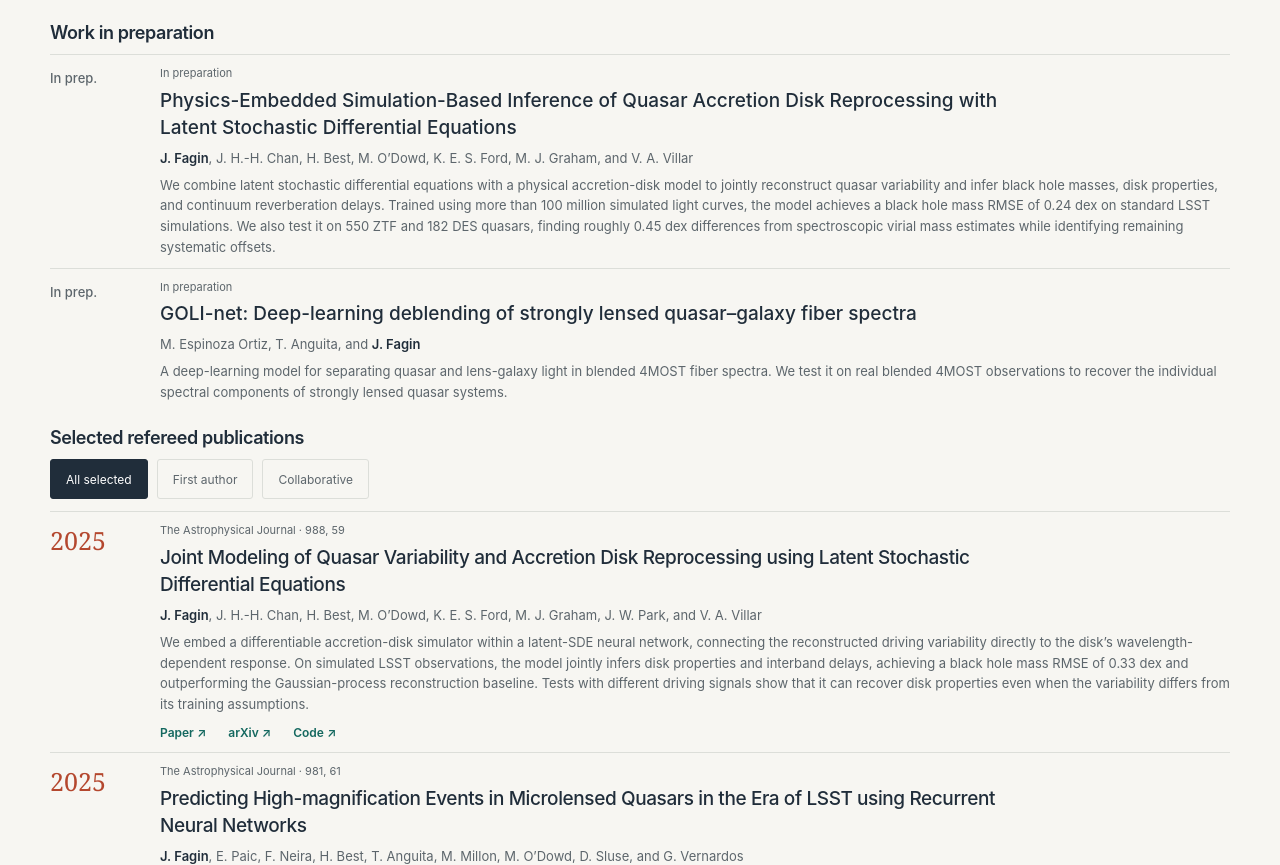
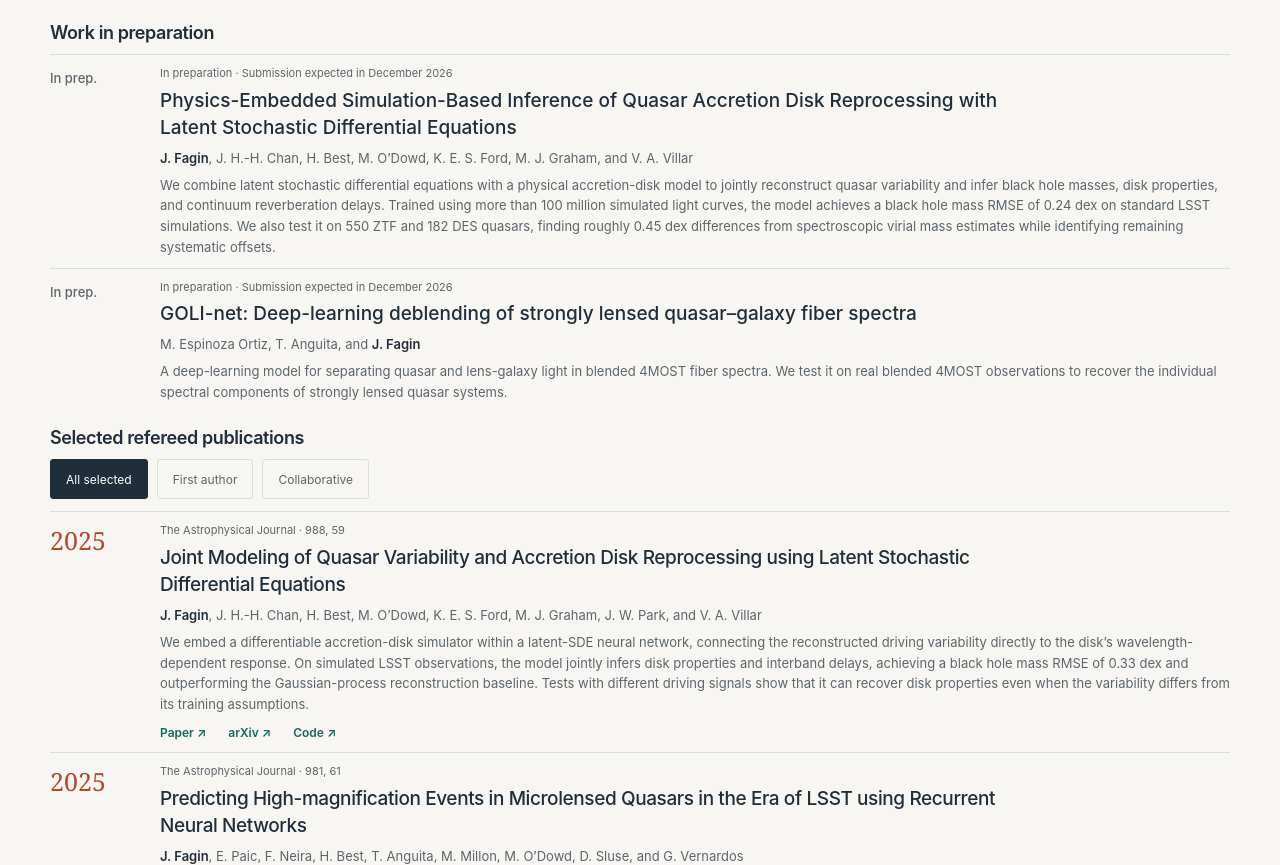
Before and after one commit to JFagin/JFagin.github.io, a plain HTML site: page index.html in a window 1280 px wide. Shown: the part 8590-9455 px from the top of the page. Drawn offline with Linux system fonts and the light colour scheme.

Commit message:
Update expected submission dates for manuscripts in preparation

```diff
--- a/index.html
+++ b/index.html
@@ -352,10 +352,10 @@
         <h3>Work in preparation</h3>
         <ol class="publication-list">
           <li>
-            <div class="publication-year undated">In prep.</div><article><p class="publication-venue">In preparation</p><h4>Physics-Embedded Simulation-Based Inference of Quasar Accretion Disk Reprocessing with Latent Stochastic Differential Equations</h4><p class="publication-authors"><strong>J. Fagin</strong>, J. H.-H. Chan, H. Best, M. O’Dowd, K. E. S. Ford, M. J. Graham, and V. A. Villar</p><p>We combine latent stochastic differential equations with a physical accretion-disk model to jointly reconstruct quasar variability and infer black hole masses, disk properties, and continuum reverberation delays. Trained using more than 100 million simulated light curves, the model achieves a black hole mass RMSE of 0.24 dex on standard LSST simulations. We also test it on 550 ZTF and 182 DES quasars, finding roughly 0.45 dex differences from spectroscopic virial mass estimates while identifying remaining systematic offsets.</p></article>
+            <div class="publication-year undated">In prep.</div><article><p class="publication-venue">In preparation · Submission expected in December 2026</p><h4>Physics-Embedded Simulation-Based Inference of Quasar Accretion Disk Reprocessing with Latent Stochastic Differential Equations</h4><p class="publication-authors"><strong>J. Fagin</strong>, J. H.-H. Chan, H. Best, M. O’Dowd, K. E. S. Ford, M. J. Graham, and V. A. Villar</p><p>We combine latent stochastic differential equations with a physical accretion-disk model to jointly reconstruct quasar variability and infer black hole masses, disk properties, and continuum reverberation delays. Trained using more than 100 million simulated light curves, the model achieves a black hole mass RMSE of 0.24 dex on standard LSST simulations. We also test it on 550 ZTF and 182 DES quasars, finding roughly 0.45 dex differences from spectroscopic virial mass estimates while identifying remaining systematic offsets.</p></article>
           </li>
           <li>
-            <div class="publication-year undated">In prep.</div><article><p class="publication-venue">In preparation</p><h4>GOLI-net: Deep-learning deblending of strongly lensed quasar–galaxy fiber spectra</h4><p class="publication-authors">M. Espinoza Ortiz, T. Anguita, and <strong>J. Fagin</strong></p><p>A deep-learning model for separating quasar and lens-galaxy light in blended 4MOST fiber spectra. We test it on real blended 4MOST observations to recover the individual spectral components of strongly lensed quasar systems.</p></article>
+            <div class="publication-year undated">In prep.</div><article><p class="publication-venue">In preparation · Submission expected in December 2026</p><h4>GOLI-net: Deep-learning deblending of strongly lensed quasar–galaxy fiber spectra</h4><p class="publication-authors">M. Espinoza Ortiz, T. Anguita, and <strong>J. Fagin</strong></p><p>A deep-learning model for separating quasar and lens-galaxy light in blended 4MOST fiber spectra. We test it on real blended 4MOST observations to recover the individual spectral components of strongly lensed quasar systems.</p></article>
           </li>
         </ol>
       </section>
```
